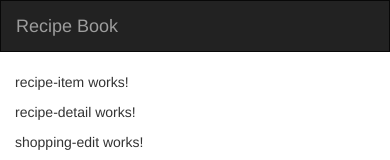
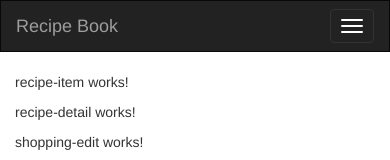
Before and after one commit to Kartik-28/Angular-Projects, an Angular app in the folder Shopping-cart-and-recepie-book-app/: page / in a window 390 px wide. Shown: the top 160 px of the page. Built offline with nearby package versions, Linux system fonts and the light colour scheme.

Commit message:
Added code for Hamburger menu to show menu items on smaller screen

```diff
--- a/Shopping-cart-and-recepie-book-app/src/app/header/header.component.html
+++ b/Shopping-cart-and-recepie-book-app/src/app/header/header.component.html
@@ -1,10 +1,14 @@
 <nav class="navbar navbar-inverse">
     <div class="container-fluid">
-      <div class="navbar-header">
-        <a class="navbar-brand" href="#">Recipe Book</a>
-      </div>
+        <!-- Code for Hamburger menu -->
+        <div class="navbar-header">
+            <button type="button" class="navbar-toggle" (click)="collapsed = !collapsed">
+              <span class="icon-bar" *ngFor="let iconBar of [1, 2, 3]"></span>
+            </button>
+            <a routerLink="/" class="navbar-brand">Recipe Book</a>
+        </div>
 
-      <div class="collapse navbar-collapse">
+      <div class="navbar-collapse" [class.collapse]="collapsed" (window:resize)="collapsed = true">
       <ul class="nav navbar-nav">
         <li class="active"><a href="#">Home</a></li>
         <li><a href="#">Recipes</a></li>
--- a/Shopping-cart-and-recepie-book-app/src/app/header/header.component.ts
+++ b/Shopping-cart-and-recepie-book-app/src/app/header/header.component.ts
@@ -7,6 +7,7 @@ import { Component, OnInit } from '@angular/core';
 })
 export class HeaderComponent implements OnInit {
 
+  collapsed = true;
   constructor() { }
 
   ngOnInit(): void {
```
